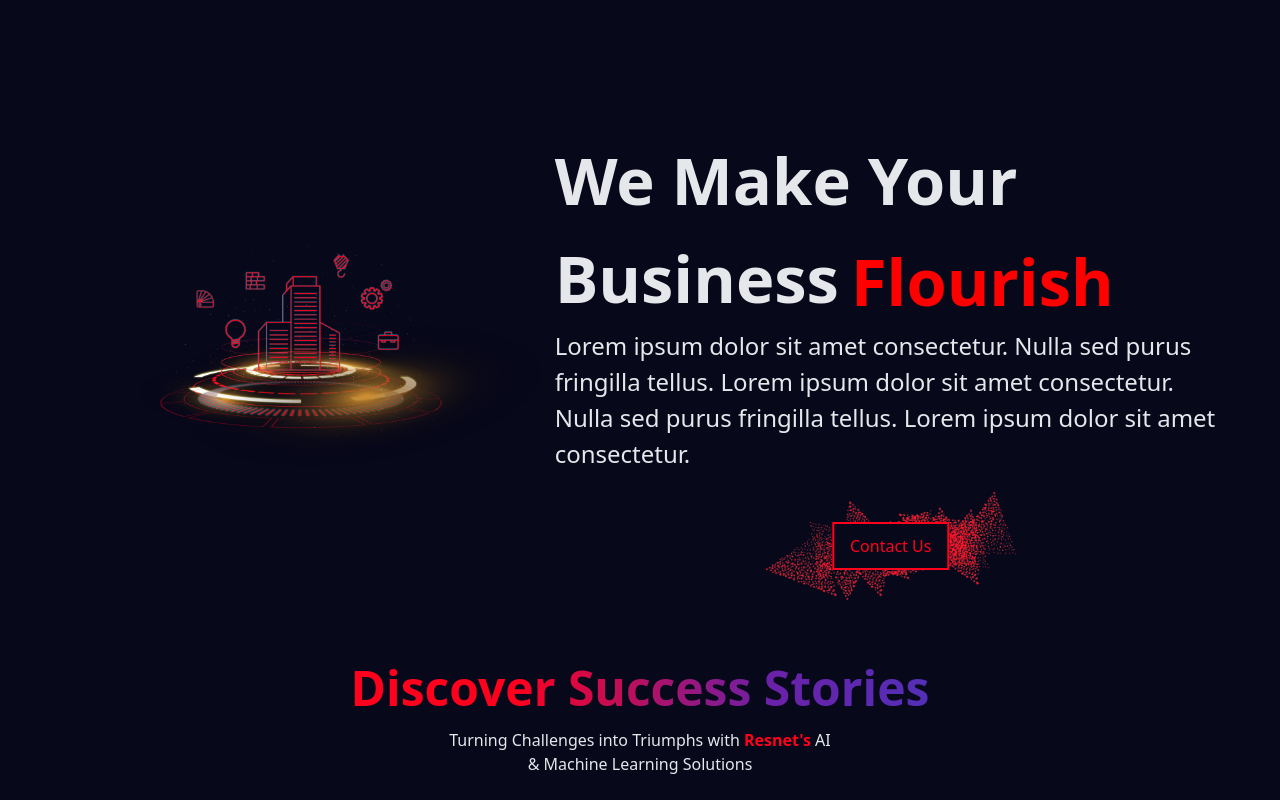
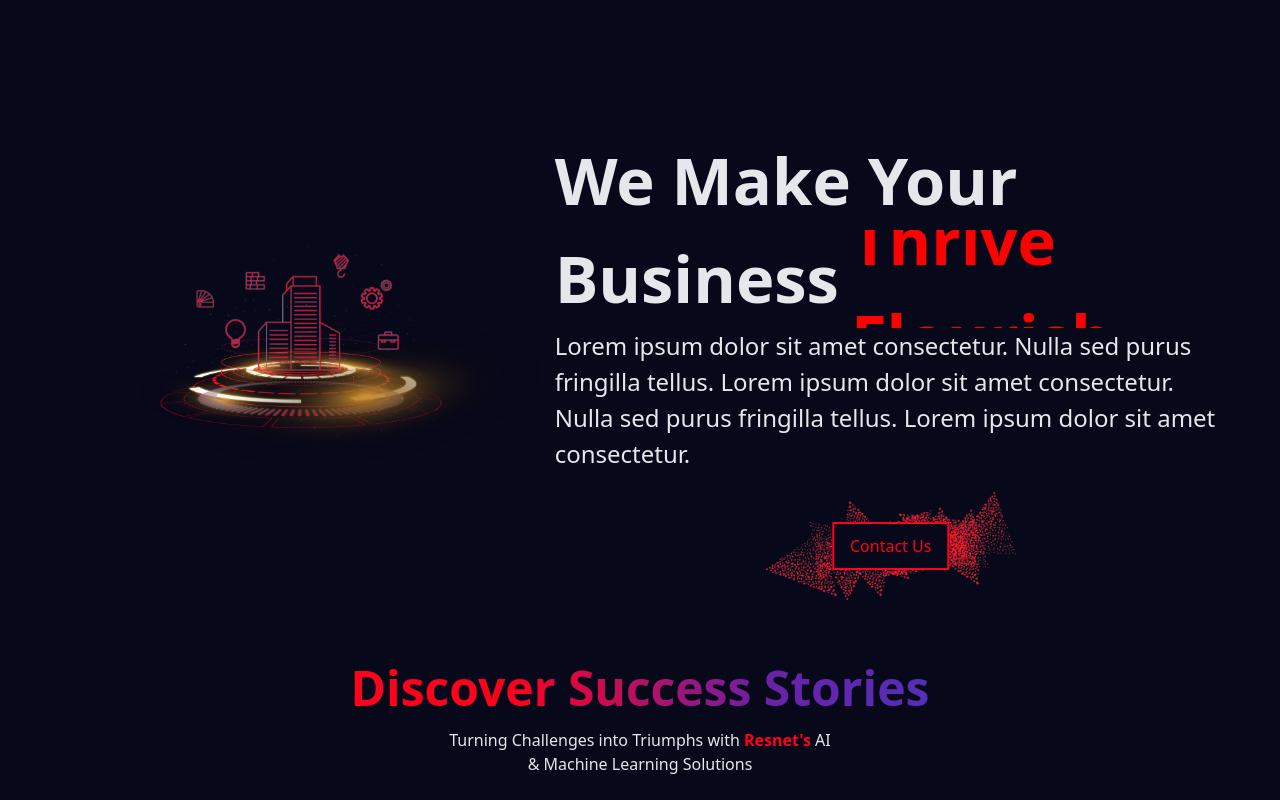
Before and after one commit to Qriocity-Company/Resnet, a Next.js app: page / in a window 1280 px wide. Shown: the part 2000-2800 px from the top of the page. Built offline with nearby package versions, Linux system fonts and the light colour scheme.

Commit message:
added css

```diff
--- a/components/About.tsx
+++ b/components/About.tsx
@@ -21,9 +21,9 @@ export const About:React.FC = () => {
          <div className="flex h-[50px] md:h-[98px] overflow-hidden ease-in-out ">
          <p className="w-fit">Business</p>
           <div className=" mt-0 font-semibold  text-transparent bg-gradient-to-r from-[#FF001D]  from-40% via-purple-800 via-60% to-blue-700 to-100% bg-clip-text  ps-3 ">
-              <span className="wordspin  block" >Thrive</span>
-              <span className="wordspin block">Flourish</span>
-              <span className="wordspin block">Scale 10x</span>
+              <span className="wordspins  block" >Thrive</span>
+              <span className="wordspins block">Flourish</span>
+              <span className="wordspins block">Scale 10x</span>
           </div>
          </div>
         </div>
--- a/styles/About.css
+++ b/styles/About.css
@@ -1,11 +1,9 @@
 
 
-.wordspin {
-
+.wordspins {
     display: block;
     color: red;
-    animation : spain_words 7s   infinite  ;
-
+    animation : spain_words 5s  infinite  ;
 
 }
 
--- a/styles/Hero.css
+++ b/styles/Hero.css
@@ -138,10 +138,13 @@
   }
   60% {
     transform: translateY(80px);
+    width: 100%;
+    height: 100%;
     border-radius: 50%;
   }
   70% {
     width: 100%;
+    scale: 1.5;
     height: 100%;
     border-radius: 0%;
     box-shadow: 0 24vh 10px 0 rgba(255, 72, 72, 0),
```
